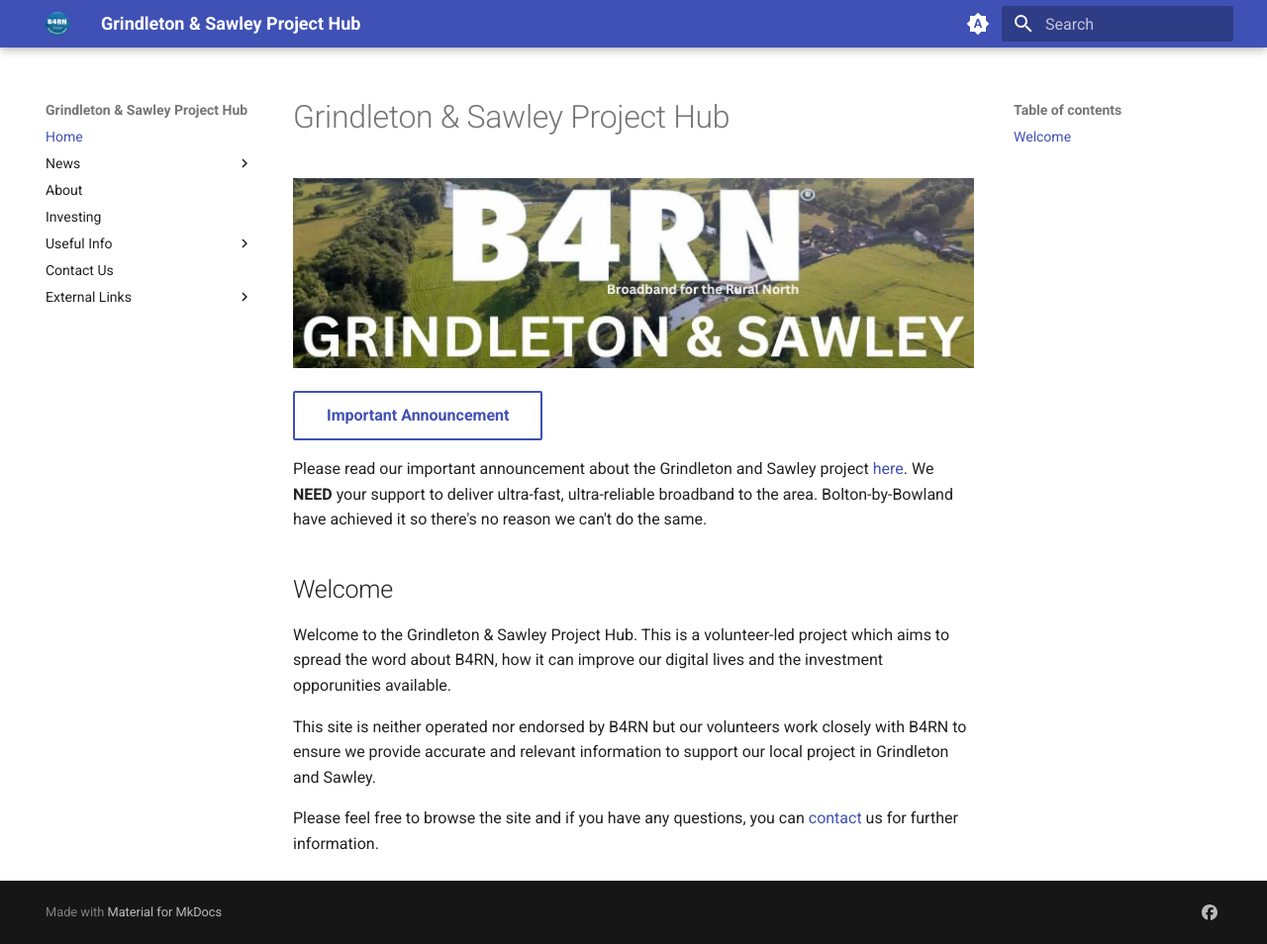
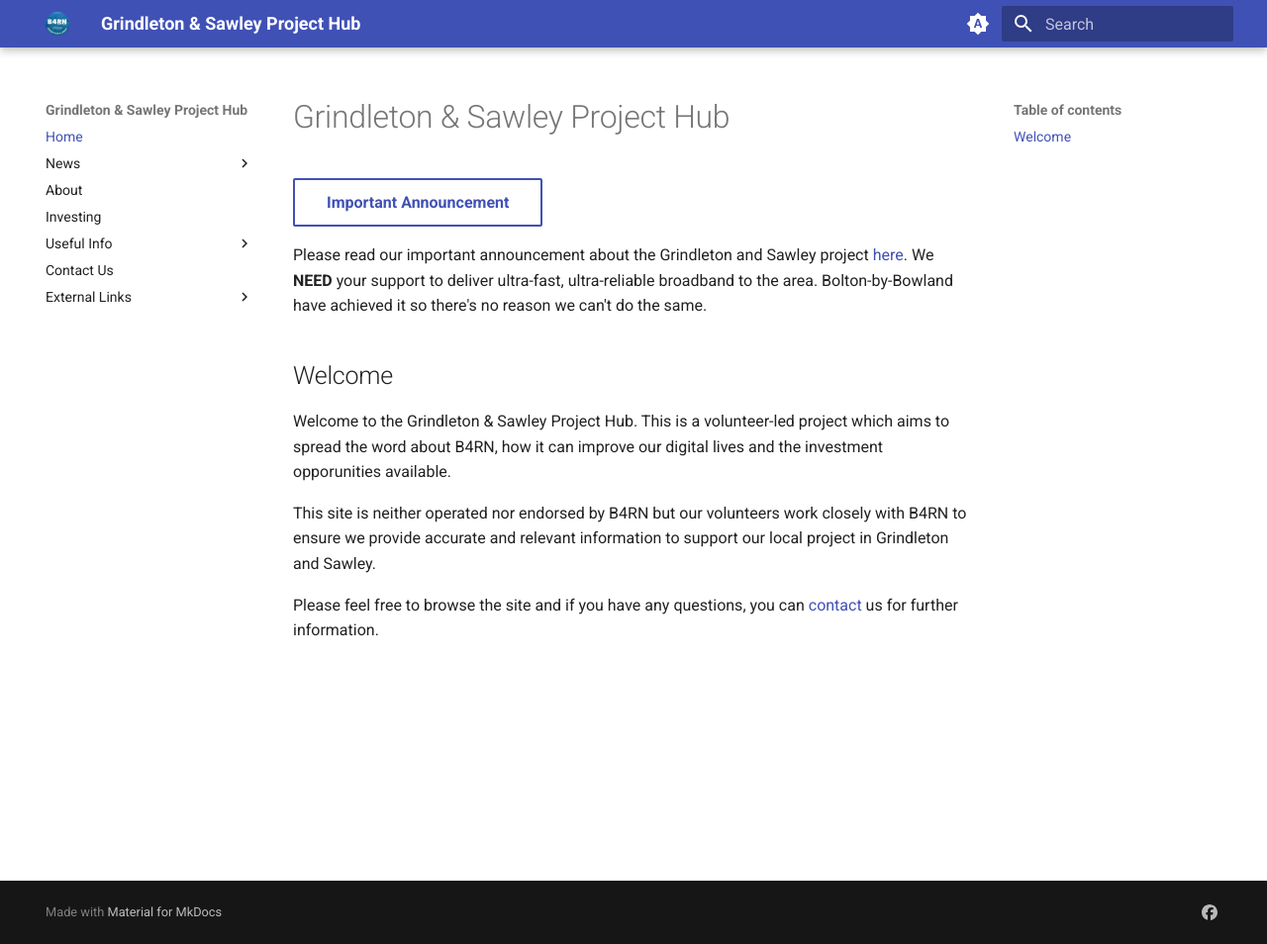
Before and after one commit to DJBenson/b4rngsdocs, an MkDocs documentation site: the page built from docs/index.md, in a window 1280 px wide and 954 px high. Shown: the whole window at 99% size. Built offline with MkDocs 1.6.1 and Material for MkDocs 9.7.7, drawn with Linux system fonts in a browser that asks for light colours.

Commit message:
Update index.md

```diff
--- a/docs/index.md
+++ b/docs/index.md
@@ -1,5 +1,4 @@
 # Grindleton & Sawley Project Hub
-![image](img/br4ngslogo.jpg)
 
 [Important Announcement](news/posts/2.md){ .md-button }
 
```
